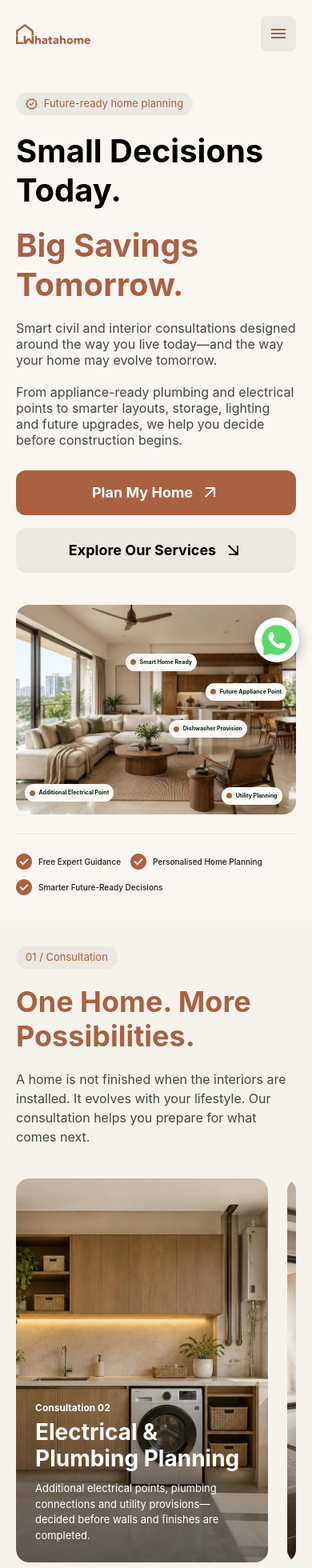
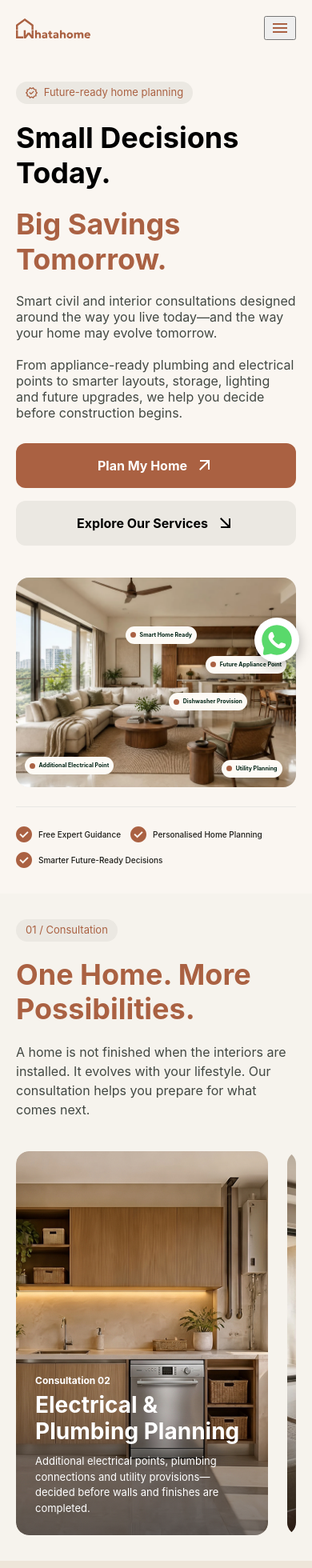
Before and after one commit to codeweavestudio-admin/whatahome, a React (Vite) app in the folder frontend/: page / in a window 390 px wide. Shown: the top 1960 px of the page at 80% size. Built offline with nearby package versions, Linux system fonts and the light colour scheme; a web font is replaced by a local one.

Commit message:
Fix responsive navigation, consultation links and carousel interactions

```diff
--- a/frontend/src/components/ConsultationServices.tsx
+++ b/frontend/src/components/ConsultationServices.tsx
@@ -2,36 +2,167 @@ import { useRef } from 'react'
 import { useCarousel } from '../hooks/useCarousel'
 
 const services = [
-  { image: 'ev', title: 'EV Charging Planning', description: 'EV charger readiness planned with the right parking space, electrical capacity, cabling route and future power requirements — so your home is ready when your EV arrives.' },
-  { image: 'utility', title: 'Electrical & Plumbing Planning', description: 'Additional electrical points, plumbing connections and utility provisions—decided before walls and finishes are completed.' },
-  { image: 'storage', title: 'Space & Storage Planning', description: 'Unused corners become smarter storage, practical utility areas and functional zones that make daily life feel effortless.' },
+  {
+    image: 'ev',
+    title: 'EV Charging Planning',
+    description:
+      'EV charger readiness planned with the right parking space, electrical capacity, cabling route and future power requirements — so your home is ready when your EV arrives.',
+  },
+  {
+    image: 'utility',
+    title: 'Electrical & Plumbing Planning',
+    description:
+      'Additional electrical points, plumbing connections and utility provisions—decided before walls and finishes are completed.',
+  },
+  {
+    image: 'storage',
+    title: 'Space & Storage Planning',
+    description:
+      'Unused corners become smarter storage, practical utility areas and functional zones that make daily life feel effortless.',
+  },
 ]
+
 export default function ConsultationServices() {
-  const { viewport, track, paused, setPaused, setInteracting, setFocused, navigate } = useCarousel(services.length)
+  const {
+    viewport,
+    track,
+    paused,
+    setPaused,
+    setInteracting,
+    setFocused,
+    navigate,
+  } = useCarousel(services.length)
+
   const touch = useRef<{ x: number; y: number } | null>(null)
-  return <section className="consultation_services section" id="consultation" aria-labelledby="services-title">
+
+  return (
+    <section
+      className="consultation_services section"
+      id="consultation"
+      aria-labelledby="services-title"
+    >
       <div className="container">
         <div className="section-heading">
           <span className="eyebrow">01 / Consultation</span>
-        <h2 id="services-title">One Home. More Possibilities.</h2>
-        <p>A home is not finished when the interiors are installed. It evolves with your lifestyle. Our consultation helps you prepare for what comes next.</p>
+
+          <h2 id="services-title">
+            One Home. More Possibilities.
+          </h2>
+
+          <p>
+            A home is not finished when the interiors are installed.
+            It evolves with your lifestyle. Our consultation helps you
+            prepare for what comes next.
+          </p>
         </div>
-      <div className="consultation_services__carousel" role="region" aria-roledescription="carousel" aria-label="Home consultation services"
-        onMouseEnter={() => setInteracting(true)}
-        onMouseLeave={() => setInteracting(false)}
-        onFocusCapture={event => setFocused(event.target.matches(':focus-visible'))} onBlurCapture={event => { if (!event.currentTarget.contains(event.relatedTarget)) setFocused(false) }}>
-        <div className="consultation_services__viewport" ref={viewport} tabIndex={0} aria-label="Service cards. Use arrow keys to browse, or Space to pause or resume automatic slides."
-          onKeyDown={event => { if (event.key === ' ') { event.preventDefault(); setPaused(!paused) } if (event.key === 'ArrowRight' || event.key === 'ArrowLeft') { event.preventDefault(); navigate(event.key === 'ArrowRight' ? 1 : -1) } }}
-          onTouchStart={event => { touch.current = { x: event.touches[0].clientX, y: event.touches[0].clientY }; setInteracting(true) }}
-          onTouchCancel={() => { touch.current = null; setInteracting(false) }}
-          onTouchEnd={event => { const start = touch.current; touch.current = null; setInteracting(false); if (!start) return; const dx = event.changedTouches[0].clientX - start.x; const dy = event.changedTouches[0].clientY - start.y; if (Math.abs(dx) > 40 && Math.abs(dx) > Math.abs(dy)) navigate(dx < 0 ? 1 : -1) }}>
-          <div className="consultation_services__track" ref={track}>
-            {[0, 1, 2].flatMap(set => services.map((service, index) => <article key={`${set}-${service.image}`} aria-hidden={set !== 1 ? true : undefined} className={`consultation_services__card consultation_services__card--${service.image}`}>
-              <div className="consultation_services__copy"><span>Consultation 0{index + 1}</span><h3>{service.title}</h3><p>{service.description}</p></div>
-            </article>))}
+
+        <div
+          className="consultation_services__carousel"
+          role="region"
+          aria-roledescription="carousel"
+          aria-label="Home consultation services"
+
+          // Pause autoplay while mouse is over the carousel
+          onPointerEnter={(event) => {
+            if (event.pointerType === 'mouse') setInteracting(true)
+          }}
+          onPointerLeave={(event) => {
+            if (event.pointerType === 'mouse') setInteracting(false)
+          }}
+
+          // Pause autoplay while keyboard focus is inside
+          onFocusCapture={(event) =>
+            setFocused(event.target.matches(':focus-visible'))
+          }
+          onBlurCapture={(event) => {
+            if (!event.currentTarget.contains(event.relatedTarget)) {
+              setFocused(false)
+            }
+          }}
+        >
+          <div
+            className="consultation_services__viewport"
+            ref={viewport}
+            tabIndex={0}
+            aria-label="Service cards. Use arrow keys to browse, or Space to pause or resume automatic slides."
+            onKeyDown={(event) => {
+              if (event.key === ' ') {
+                event.preventDefault()
+                setPaused(!paused)
+              }
+
+              if (
+                event.key === 'ArrowRight' ||
+                event.key === 'ArrowLeft'
+              ) {
+                event.preventDefault()
+
+                navigate(
+                  event.key === 'ArrowRight' ? 1 : -1
+                )
+              }
+            }}
+            onTouchStart={(event) => {
+              touch.current = {
+                x: event.touches[0].clientX,
+                y: event.touches[0].clientY,
+              }
+
+              setInteracting(true)
+            }}
+            onTouchCancel={() => {
+              touch.current = null
+              setInteracting(false)
+            }}
+            onTouchEnd={(event) => {
+              const start = touch.current
+
+              touch.current = null
+              setInteracting(false)
+
+              if (!start) return
+
+              const dx =
+                event.changedTouches[0].clientX - start.x
+
+              const dy =
+                event.changedTouches[0].clientY - start.y
+
+              if (
+                Math.abs(dx) > 40 &&
+                Math.abs(dx) > Math.abs(dy)
+              ) {
+                navigate(dx < 0 ? 1 : -1)
+              }
+            }}
+          >
+            <div
+              className="consultation_services__track"
+              ref={track}
+            >
+              {[0, 1, 2].flatMap((set) =>
+                services.map((service, index) => (
+                  <article
+                    key={`${set}-${service.image}`}
+                    aria-hidden={set !== 1 ? true : undefined}
+                    className={`consultation_services__card consultation_services__card--${service.image}`}
+                  >
+                    <div className="consultation_services__copy">
+                      <span>
+                        Consultation 0{index + 1}
+                      </span>
+
+                      <h3>{service.title}</h3>
+
+                      <p>{service.description}</p>
+                    </div>
+                  </article>
+                ))
+              )}
             </div>
           </div>
         </div>
       </div>
     </section>
+  )
 }
--- a/frontend/src/components/ContactCta.tsx
+++ b/frontend/src/components/ContactCta.tsx
@@ -1,7 +1,9 @@
+import { consultationWhatsAppUrl } from '../config/contact'
+
 export default function ContactCta() {
   return <section className="contact_cta" id="contact" aria-labelledby="contact-title">
     <div className="contact_cta__content"><p className="contact_cta__eyebrow">Your home starts before construction</p><h2 id="contact-title">Before you build.<br />Think beyond today.</h2><p>Tell us how you want to live today—and what you may need tomorrow. We’ll help you plan the space accordingly.</p>
-      <div className="actions"><a className="action action--light" href="/consultation">Book a Consultation</a><a className="action action--outline" href="/#our-work">View Our Work</a></div>
+      <div className="actions"><a className="action action--light" href={consultationWhatsAppUrl} target="_blank" rel="noopener noreferrer">Book a Consultation</a><a className="action action--outline" href="/#our-work">View Our Work</a></div>
     </div>
   </section>
 }
--- a/frontend/src/components/Header.tsx
+++ b/frontend/src/components/Header.tsx
@@ -1,4 +1,6 @@
 import { useEffect, useRef, useState } from 'react'
+import { consultationWhatsAppUrl } from '../config/contact'
+
 
 const navigation = [
   { label: 'Home', href: '/', active: true },
@@ -27,16 +29,24 @@ export default function Header() {
     <header className="header">
       <div className="container header__inner">
         <a href="/" className="header__logo" aria-label="Whatahome — home" />
-        <button ref={toggle} className="header__toggle" type="button" aria-expanded={isOpen}
-          aria-controls="primary-navigation" aria-label={isOpen ? 'Close navigation' : 'Open navigation'}
-          onClick={() => setIsOpen(!isOpen)} />
+        <button
+          ref={toggle}
+          className="header__toggle"
+          type="button"
+          aria-expanded={isOpen}
+          aria-controls="primary-navigation"
+          aria-label={isOpen ? 'Close navigation' : 'Open navigation'}
+          onClick={() => setIsOpen(!isOpen)}
+        />
         <nav id="primary-navigation" aria-label="Main navigation" className={`header__nav${isOpen ? ' is-open' : ''}`}>
           {navigation.map(({ label, href, active }) => (
             <a key={label} href={href} aria-current={active ? 'page' : undefined}
               onClick={() => setIsOpen(false)}>{label}</a>
           ))}
+          <a href={consultationWhatsAppUrl} target="_blank" rel="noopener noreferrer" className="action header__cta header__cta--mobile"
+            onClick={() => setIsOpen(false)}>Book a Consultation</a>
         </nav>
-        <a href="/consultation" className="action header__cta">Book a Consultation</a>
+        <a href={consultationWhatsAppUrl} target="_blank" rel="noopener noreferrer" className="action header__cta header__cta--desktop">Book a Consultation</a>
       </div>
     </header>
   )
--- a/frontend/src/components/HeroSection.tsx
+++ b/frontend/src/components/HeroSection.tsx
@@ -1,3 +1,5 @@
+import { consultationWhatsAppUrl } from '../config/contact'
+
 const markers = [
   ['electrical', 'Additional Electrical Point'],
   ['smart', 'Smart Home Ready'],
@@ -16,7 +18,7 @@ export default function HeroSection() {
           <p>Smart civil and interior consultations designed around the way you live today—and the way your home may evolve tomorrow.</p>
           <p>From appliance-ready plumbing and electrical points to smarter layouts, storage, lighting and future upgrades, we help you decide before construction begins.</p>
           <div className="actions">
-            <a className="action" href="/consultation">Plan My Home</a>
+            <a className="action" href={consultationWhatsAppUrl} target="_blank" rel="noopener noreferrer">Plan My Home</a>
             <a className="action action--secondary" href="/#consultation">Explore Our Services</a>
           </div>
         </div>
--- a/frontend/src/components/OurWork.tsx
+++ b/frontend/src/components/OurWork.tsx
@@ -19,7 +19,9 @@ export default function OurWork() {
       <div className="our_work__grid" key={filter}>{shown.map(project => <button type="button" key={project.id} className={`our_work__project our_work__project--${project.id}`} aria-label={project.title}>
         <span className="our_work__caption"><span className="our_work__category">{project.category}</span><span className="our_work__title">{project.title}<span className="our_work__arrow" aria-hidden="true" /></span></span>
       </button>)}</div>
-      <div className="our_work__partners"><span className="eyebrow">Collaboration</span><div className="our_work__partner-row"><h3>Trusted by homeowners &amp; businesses</h3><div className="our_work__logos" aria-label="Sample partner logos">{[1,2,3,4].map(i => <span key={i} className="our_work__logo" role="img" aria-label="Logoipsum sample logo" />)}</div></div></div>
+      {/* <div className="our_work__partners"><span className="eyebrow">Collaboration</span><div className="our_work__partner-row"><h3>Trusted by homeowners &amp; businesses</h3>
+      <div className="our_work__logos" aria-label="Sample partner logos">{[1,2,3,4].map(i => <span key={i} className="our_work__logo" role="img" aria-label="Logoipsum sample logo" />)}</div>
+      </div></div> */}
     </div>
   </section>
 }
--- a/frontend/src/config/contact.ts
+++ b/frontend/src/config/contact.ts
@@ -3,7 +3,9 @@ export const contact = {
   whatsapp: {
     countryCode: '91',
     // Full national mobile number, without the country code.
-    phoneNumber: '956999793',
+    phoneNumber: '9566999793',
     message: 'Welcome to Whatahome. What service do you need?',
   },
 }
+
+export const consultationWhatsAppUrl = `https://wa.me/${`${contact.whatsapp.countryCode}${contact.whatsapp.phoneNumber}`.replace(/\D/g, '')}?text=${encodeURIComponent(contact.whatsapp.message)}`
--- a/frontend/src/stylesheets/abstracts/_variables.scss
+++ b/frontend/src/stylesheets/abstracts/_variables.scss
@@ -48,11 +48,11 @@ $hero-mobile-scale: 1.015;
 
 $image-hero: url('../../assets/images/hero/home.webp');
 $image-service-ev: url('../../assets/images/consultation/ev-charging.webp');
-$image-service-utility: url('../../assets/images/consultation/utility.webp');
+$image-service-utility: url('../../assets/images/consultation/dishwasher.jpeg');
 $image-service-storage: url('../../assets/images/consultation/storage.webp');
 $image-project-kitchen: url('../../assets/images/our-work/kitchen.webp');
 $image-project-gate: url('../../assets/images/our-work/gate.webp');
-$image-project-utility: url('../../assets/images/consultation/utility.webp');
+$image-project-utility: url('../../assets/images/consultation/dishwasher.jpeg');
 $image-project-flex: url('../../assets/images/our-work/flexible-room.webp');
 $image-project-interior: url('../../assets/images/our-work/interior.webp');
 // Mobile variants retain enough resolution for approximately 2x display density.
--- a/frontend/src/stylesheets/components/_header.scss
+++ b/frontend/src/stylesheets/components/_header.scss
@@ -10,18 +10,10 @@
   &__nav a[aria-current]:hover { color: $color-white; }
   &__cta { font-size: 16px; padding: 8px 20px; min-height: 36px; line-height: 20px; gap: 8px; background: $color-primary-alt; box-shadow: 0 1px 1px $color-shadow; }
   &__cta::after { width: 20px; height: 20px; background-image: $icon-arrow-small; }
+  &__cta--mobile { display: none; }
+  &__nav .header__cta:hover { color: $color-white; }
   &__toggle {
     display: none;
-    align-items: center;
-    justify-content: center;
-    width: 44px;
-    height: 44px;
-    padding: 10px;
-    border: 0;
-    border-radius: 8px;
-    background: $color-surface;
-    cursor: pointer;
-
   &::before {
     content: '';
     display: block;
--- a/frontend/src/stylesheets/responsive/475.scss
+++ b/frontend/src/stylesheets/responsive/475.scss
@@ -23,9 +23,8 @@
   .contact_cta__content { padding: 40px 20px; }
   .contact_cta h2 { font-size: 32px; }
   .footer { padding-block: 32px; }
-  .header__cta { display: none; }
   .section { padding-block: 32px; }
-  .hero_section h1 { font-size: 40px; }
+  .hero_section h1 { font-size: 36px; }
   .hero_section .eyebrow { font-size: 13px; }
   .hero_section .actions { flex-direction: column; }
   .hero_section__marker { font-size: 7px; line-height: 10px; padding: 6px; gap: 5px; }
@@ -33,6 +32,9 @@
   .hero_section__marker--electrical { left: 3%; }
   .hero_section__marker--utility { right: 5%; }
   .hero_section__benefits { justify-content: flex-start; gap: 12px; }
+  .action{
+    font-size: 16px;
+  }
 }
 
 @media (prefers-reduced-motion: reduce) {
--- a/frontend/src/stylesheets/responsive/768.scss
+++ b/frontend/src/stylesheets/responsive/768.scss
@@ -21,6 +21,8 @@
   .footer__grid { grid-template-columns: 1fr; gap: 24px; }
   .container { width: calc(100% - 40px); }
   .header__toggle { display: inline-flex; margin-left: auto; }
+  .header__cta--desktop { display: none; }
+  .header__cta--mobile { display: inline-flex; }
   .header__nav { display: none; position: absolute; inset: calc(100% + 16px) 0 auto; z-index: 10; padding: 16px; border: 1px solid $color-border; border-radius: 12px; background: $color-cream; box-shadow: 0 8px 20px $color-shadow; }
   .header__nav.is-open { display: flex; flex-direction: column; align-items: stretch; }
   .header__nav a { padding: 10px 12px; }
```
Also changed, not shown: frontend/src/assets/images/consultation/dishwasher.jpeg (added). Lines whose indentation alone changed are shown as unchanged.
